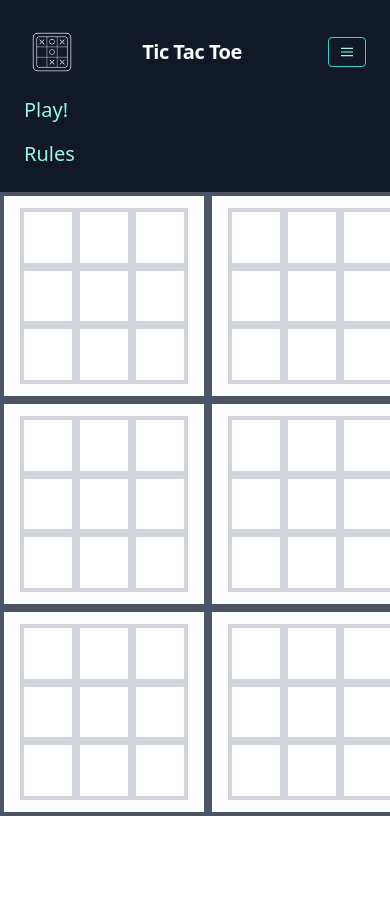
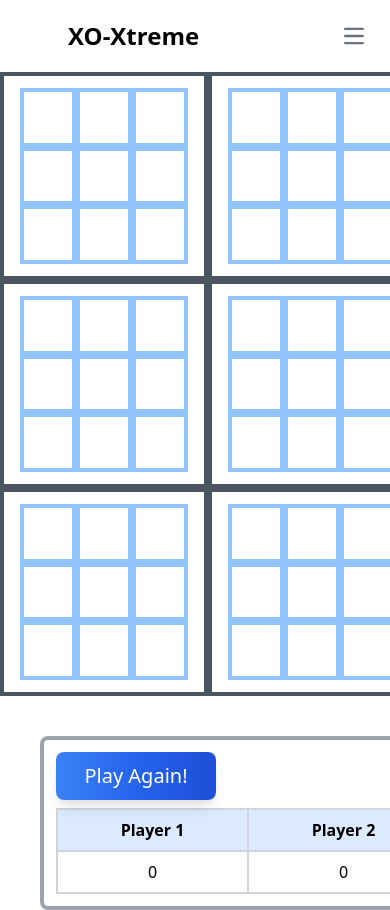
Before and after one commit to Mrityuanjaya/XO-Xtreme, a React (Vite) app: page / in a window 390 px wide. Shown: the top 910 px of the page. Before the commit the page ends 844 px from the top, so only its background shows below. Built offline with nearby package versions, Linux system fonts and the light colour scheme.

Commit message:
Added home page and leaderboard

```diff
--- a/index.html
+++ b/index.html
@@ -3,7 +3,7 @@
   <head>
     <meta charset="UTF-8" />
     <meta name="viewport" content="width=device-width, initial-scale=1.0" />
-    <title>Tic-Tac-Toe</title>
+    <title>XO-Xtreme</title>
     <link href="src/index.css" type="text/css" rel="stylesheet" />
     <script src="src/App.js" type="module" defer></script>
   </head>
--- a/src/App.js
+++ b/src/App.js
@@ -1,7 +1,7 @@
 import React from "react";
 import ReactDOM from "react-dom/client";
-import BigBoard from "./components/BigBoard/BigBoard";
 import NavBar from "./components/NavBar/NavBar";
+import HomePage from "./pages/HomePage/HomePage";
 
 const root = ReactDOM.createRoot(document.getElementById("root"));
 
@@ -9,7 +9,7 @@ const App = () => {
   return (
     <div>
       <NavBar/>
-      <BigBoard />
+      <HomePage />
     </div>
   );
 };
--- a/src/components/BigBoard/BigBoard.jsx
+++ b/src/components/BigBoard/BigBoard.jsx
@@ -3,16 +3,33 @@ import BigSquare from "../BigSquare/BigSquare";
 import { calculateWinner, getWinningRowCol } from "../../utils/common";
 import { BoardContext } from "../../utils/BoardContext";
 
-const BigBoard = () => {
+const BigBoard = (props) => {
   const [squares, setSquares] = useState(Array(9).fill(Array(9).fill(null)));
   const [bigSquares, setBigSquares] = useState(Array(9).fill(null));
-  const [bigSquaresColors, setBigSquaresColors] = useState(Array(9).fill("red"));
+  const [activeBoards, setActiveBoards] = useState(Array(9).fill(true));
+  const [bigSquaresColors, setBigSquaresColors] = useState(
+    Array(9).fill("black")
+  );
   const [xIsNext, setXIsNext] = useState(true);
   const [winner, setWinner] = useState(null);
   useEffect(() => {
     if (calculateWinner(bigSquares) !== null) {
       setWinner(calculateWinner(bigSquares));
-      getWinningRowCol(bigSquares);
+      if(xIsNext) {
+        console.log(props);
+        props.onOwin();
+    }
+    else {
+          console.log(props);
+        props.onXwin();
+      }
+      const updatedBigSquaresColors = bigSquares.slice();
+      const winningBoards = getWinningRowCol(bigSquares);
+      updatedBigSquaresColors[winningBoards[0]] = "red";
+      updatedBigSquaresColors[winningBoards[1]] = "red";
+      updatedBigSquaresColors[winningBoards[2]] = "red";
+      setBigSquaresColors(updatedBigSquaresColors);
+      setActiveBoards(activeBoards.map(() => false));
     }
   }, [bigSquares]);
   const onWin = (idx) => {
@@ -31,23 +48,24 @@ const BigBoard = () => {
         setBigSquares: setBigSquares,
         xIsNext: xIsNext,
         setXIsNext: setXIsNext,
-        bigSquaresColors: bigSquaresColors
+        bigSquaresColors: bigSquaresColors,
+        activeBoards: activeBoards,
+        setActiveBoards: setActiveBoards
       }}
     >
       <div>
-        {winner && <h2 className="text-4xl">{winner}</h2>}
-        <div className="flex">
-          <div>
+        <div>
+          <div className="flex">
             <BigSquare boardIdx={0} onWin={() => onWin(0)} />
             <BigSquare boardIdx={1} onWin={() => onWin(1)} />
             <BigSquare boardIdx={2} onWin={() => onWin(2)} />
           </div>
-          <div>
+          <div className="flex">
             <BigSquare boardIdx={3} onWin={() => onWin(3)} />
             <BigSquare boardIdx={4} onWin={() => onWin(4)} />
             <BigSquare boardIdx={5} onWin={() => onWin(5)} />
           </div>
-          <div>
+          <div className="flex">
             <BigSquare boardIdx={6} onWin={() => onWin(6)} />
             <BigSquare boardIdx={7} onWin={() => onWin(7)} />
             <BigSquare boardIdx={8} onWin={() => onWin(8)} />
--- a/src/components/BigSquare/BigSquare.jsx
+++ b/src/components/BigSquare/BigSquare.jsx
@@ -9,7 +9,11 @@ const BigSquare = (props) => {
     <div className="border-4 border-gray-600 p-4 w-52 h-52 flex items-center justify-center">
       {contextObj.bigSquares[boardIdx] ? (
         <h2
-          className={`text-9xl text-${contextObj.bigSquaresColors[boardIdx]}-400`}
+          className={`text-9xl ${
+            contextObj.bigSquaresColors[boardIdx] === "red"
+              ? "text-red-400"
+              : "black"
+          }`}
         >
           {contextObj.bigSquares[boardIdx]}
         </h2>
--- a/src/components/Board/Board.jsx
+++ b/src/components/Board/Board.jsx
@@ -6,19 +6,31 @@ import { BoardContext } from "../../utils/BoardContext";
 const Board = (props) => {
   const contextObj = useContext(BoardContext);
   const { boardIdx, onWin } = props;
-  console.log(contextObj);
   const onSquareClick = (idx) => {
     const updatedBoard = contextObj.squares[boardIdx].slice();
     if (
       updatedBoard[idx] === null &&
       !calculateWinner(updatedBoard) &&
-      !calculateWinner(contextObj.bigSquares)
+      !calculateWinner(contextObj.bigSquares) &&
+      contextObj.activeBoards[boardIdx]
     ) {
       updatedBoard[idx] = contextObj.xIsNext ? "X" : "O";
       contextObj.setXIsNext(!contextObj.xIsNext);
       const updatedSquares = contextObj.squares.slice();
       updatedSquares[boardIdx] = updatedBoard;
       contextObj.setSquares(updatedSquares);
+
+      // Update active boards
+      if (!contextObj.bigSquares[idx] && idx !== boardIdx) {
+        console.log(idx, " clicked!");
+        contextObj.setActiveBoards(
+          contextObj.activeBoards.map((ele, index) => {
+            return index === idx ? true : false;
+          })
+        );
+      } else {
+        contextObj.setActiveBoards(contextObj.activeBoards.map((ele) => true));
+      }
     }
   };
   useEffect(() => {
@@ -29,12 +41,13 @@ const Board = (props) => {
   }, contextObj.squares[boardIdx]);
 
   return (
-    <div className="flex flex-wrap w-44 h-44">
+    <div className="flex hover:scale-105 flex-wrap w-full h-44">
       {contextObj.squares.map((ele, idx) => (
         <Square
           key={idx}
           value={contextObj.squares[boardIdx][idx]}
           onSquareClick={() => onSquareClick(idx)}
+          isActive={contextObj.activeBoards[boardIdx]}
         />
       ))}
     </div>
--- a/src/components/NavBar/NavBar.jsx
+++ b/src/components/NavBar/NavBar.jsx
@@ -1,47 +1,96 @@
-import ticTacToeLogo from "../../assets/images/icons8-tic-tac-toe-100.png";
+import React, { useState } from "react";
+import TicTacToeLogo from "../../assets/images/icons8-tic-tac-toe-100.png";
 
 const NavBar = () => {
+  const [isMenuOpen, setIsMenuOpen] = useState(false);
+
+  const toggleMenu = () => {
+    setIsMenuOpen(!isMenuOpen);
+  };
+
   return (
-    <nav className="flex items-center justify-between flex-wrap bg-gray-900 p-6">
+    <nav className="bg-white border-gray-200 dark:bg-gray-900">
+      <div className="max-w-screen-xl flex flex-wrap items-center justify-between mx-auto p-4">
+        <a
+          href="#"
+          className="flex items-center space-x-3 rtl:space-x-reverse"
+        >
           <img
-        className="invert h-10 m-2"
-        src={ticTacToeLogo}
-        alt="Tic Tac Toe Logo"
+            src={TicTacToeLogo}
+            className="h-10 invert"
+            alt="TicTacToe Logo"
           />
-      <div className="flex items-center flex-shrink-0 text-white mr-6">
-        <span className="font-semibold text-xl tracking-tight">
-          Tic Tac Toe
+          <span className="self-center text-2xl font-semibold whitespace-nowrap dark:text-white">
+            XO-Xtreme
           </span>
-      </div>
-      <div className="block lg:hidden">
-        <button className="flex items-center px-3 py-2 border rounded text-teal-200 border-teal-400 hover:text-white hover:border-white">
+        </a>
+        <button
+          onClick={toggleMenu}
+          className="inline-flex items-center p-2 w-10 h-10 justify-center text-sm text-gray-500 rounded-lg md:hidden hover:bg-gray-100 focus:outline-none focus:ring-2 focus:ring-gray-200 dark:text-gray-400 dark:hover:bg-gray-700 dark:focus:ring-gray-600"
+          aria-controls="navbar-default"
+          aria-expanded={isMenuOpen ? "true" : "false"}
+        >
+          <span className="sr-only">Open main menu</span>
           <svg
-            className="fill-current h-3 w-3"
-            viewBox="0 0 20 20"
+            className={`w-5 h-5 ${isMenuOpen ? "hidden" : "block"}`}
+            aria-hidden="true"
             xmlns="http://www.w3.org/2000/svg"
+            fill="none"
+            viewBox="0 0 17 14"
           >
-            <title>Menu</title>
-            <path d="M0 3h20v2H0V3zm0 6h20v2H0V9zm0 6h20v2H0v-2z" />
+            <path
+              stroke="currentColor"
+              strokeLinecap="round"
+              strokeLinejoin="round"
+              strokeWidth="2"
+              d="M1 1h15M1 7h15M1 13h15"
+            />
+          </svg>
+          <svg
+            className={`w-5 h-5 ${isMenuOpen ? "block" : "hidden"}`}
+            aria-hidden="true"
+            xmlns="http://www.w3.org/2000/svg"
+            fill="none"
+            viewBox="0 0 24 24"
+          >
+            <path
+              stroke="currentColor"
+              strokeLinecap="round"
+              strokeLinejoin="round"
+              strokeWidth="2"
+              d="M6 18L18 6M6 6l12 12"
+            />
           </svg>
         </button>
-      </div>
-      <div className="w-full block flex-grow lg:flex lg:items-center lg:w-auto">
-        <div className="text-sm lg:flex-grow">
+        <div
+          className={`w-full md:block md:w-auto ${
+            isMenuOpen ? "block" : "hidden"
+          }`}
+          id="navbar-default"
+        >
+          <ul className="font-medium flex flex-col p-4 md:p-0 mt-4 border border-gray-100 rounded-lg bg-gray-50 md:flex-row md:space-x-8 rtl:space-x-reverse md:mt-0 md:border-0 md:bg-white dark:bg-gray-800 md:dark:bg-gray-900 dark:border-gray-700">
+            <li></li>
+            <li>
               <a
-            href="#responsive-header"
-            className="block mt-4 lg:inline-block lg:mt-0 text-teal-200 hover:text-white mr-5 text-xl"
+                href="#"
+                className="block py-2 px-3 text-gray-900 rounded hover:bg-gray-100 md:hover:bg-transparent md:border-0 md:hover:text-blue-700 md:p-0 dark:text-white md:dark:hover:text-blue-500 dark:hover:bg-gray-700 dark:hover:text-white md:dark:hover:bg-transparent"
               >
                 Play!
               </a>
+            </li>
+            <li>
               <a
-            href="#responsive-header"
-            className="block mt-4 lg:inline-block lg:mt-0 text-teal-200 hover:text-white mr-5 text-xl"
+                href="#"
+                className="block py-2 px-3 text-gray-900 rounded hover:bg-gray-100 md:hover:bg-transparent md:border-0 md:hover:text-blue-700 md:p-0 dark:text-white md:dark:hover:text-blue-500 dark:hover:bg-gray-700 dark:hover:text-white md:dark:hover:bg-transparent"
               >
                 Rules
               </a>
+            </li>
+          </ul>
         </div>
       </div>
     </nav>
   );
 };
+
 export default NavBar;
--- /dev/null
+++ b/src/components/Scoreboard/Scoreboard.jsx
@@ -0,0 +1,24 @@
+import React from "react";
+
+const Scoreboard = (props) => {
+  return (
+    <div class="w-96">
+      <table class="w-full border border-blue-500">
+        <thead>
+          <tr class="bg-blue-100">
+            <th class="border-2 border-gray-300 px-4 py-2">Player 1</th>
+            <th class="border-2 border-gray-300 px-4 py-2">Player 2</th>
+          </tr>
+        </thead>
+        <tbody>
+          <tr>
+            <td class="border-2 border-gray-300 px-4 py-2 text-center">{props.xWins}</td>
+            <td class="border-2 border-gray-300 px-4 py-2 text-center">{props.oWins}</td>
+          </tr>
+        </tbody>
+      </table>
+    </div>
+  );
+};
+
+export default Scoreboard;
--- /dev/null
+++ b/src/components/SideMenu/SideMenu.jsx
@@ -0,0 +1,20 @@
+import React from "react";
+import Scoreboard from "../Scoreboard/Scoreboard";
+
+const SideMenu = (props) => {
+  return (
+    <div className="border-4 m-10 border-gray-400 rounded-lg p-3">
+      <div className="flex">
+        <button
+          type="button"
+          class="text-white bg-gradient-to-r from-blue-500 via-blue-600 to-blue-700 hover:bg-gradient-to-br shadow-lg transition-all duration-200 ease-in-out w-40 h-12 active:translate-y-0.5 font-medium rounded-lg text-xl px-4 py-2 text-center me-2 mb-2"
+        >
+          Play Again!
+        </button>
+      </div>
+      <Scoreboard oWins={props.oWins} xWins={props.xWins} />
+    </div>
+  );
+};
+
+export default SideMenu;
--- a/src/components/Square/Square.jsx
+++ b/src/components/Square/Square.jsx
@@ -1,7 +1,9 @@
 const Square = (props) => {
   return (
     <button
-      className="w-1/3 h-1/3 text-3xl font-bold border-4 border-gray-300"
+      className={`w-1/3 h-1/3 text-3xl font-bold border-4 ${
+        props.isActive ? "border-blue-300" : "border-gray-300"
+      }`}
       onClick={props.onSquareClick}
     >
       {props.value}
--- /dev/null
+++ b/src/pages/HomePage/HomePage.jsx
@@ -0,0 +1,23 @@
+import React, { useState } from "react";
+import BigBoard from "../../components/BigBoard/BigBoard";
+import SideMenu from "../../components/SideMenu/SideMenu";
+
+const HomePage = () => {
+  const [xWins, setXWins] = useState(0);
+  const [oWins, setOWins] = useState(0);
+  const onXwin = () => {
+    setXWins((prev) => prev + 1);
+  };
+  const onOwin = () => {
+    setOWins((prev) => prev + 1);
+  };
+
+  return (
+    <div className="flex flex-wrap h-[90vh] items-center justify-around">
+      <BigBoard onXwin={onXwin} onOwin={onOwin} />
+      <SideMenu xWins={xWins} oWins={oWins} />
+    </div>
+  );
+};
+
+export default HomePage;
```
Also changed, not shown: src/assets/images/play-again.png (added). Lines whose indentation alone changed are shown as unchanged.
